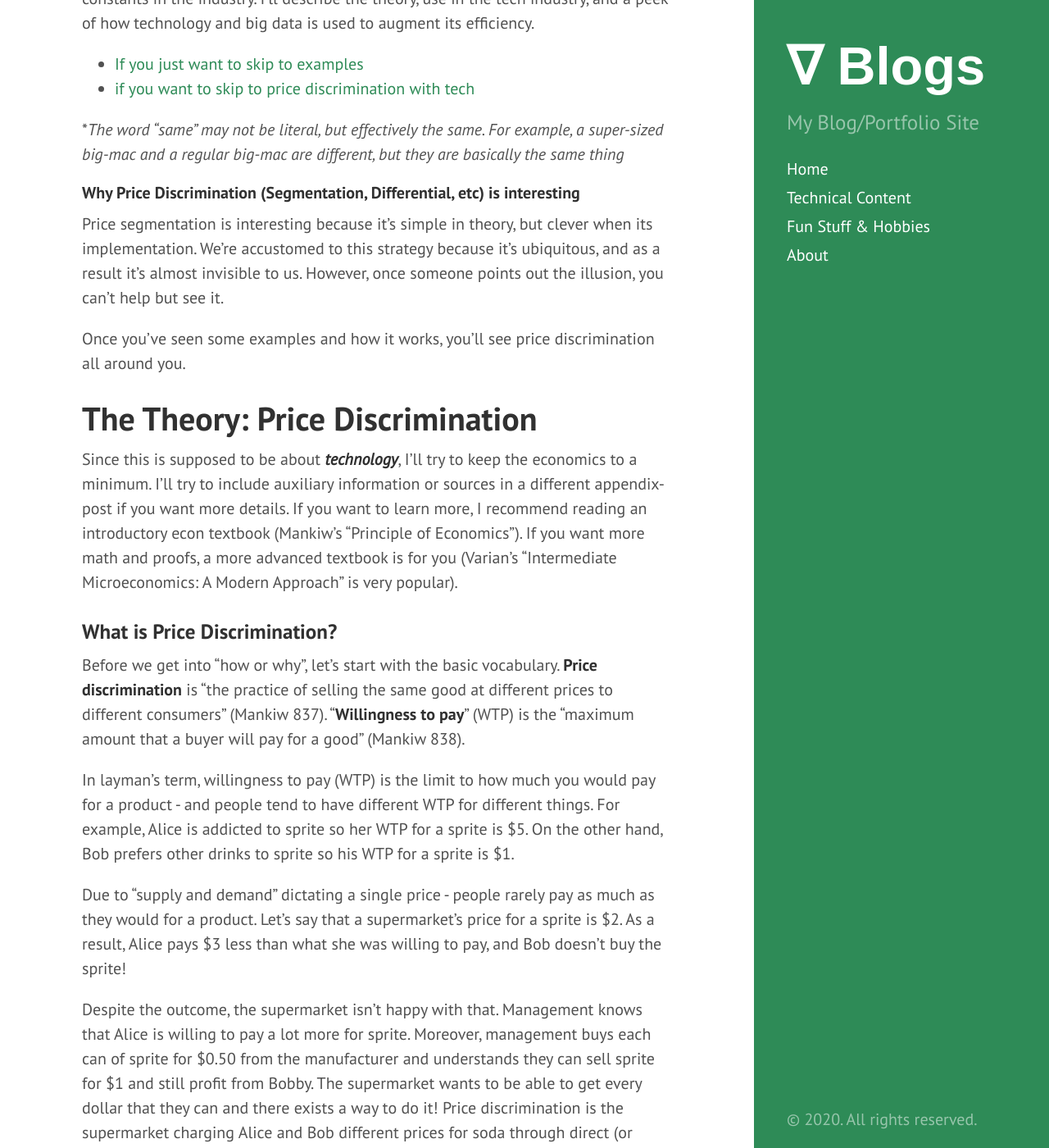
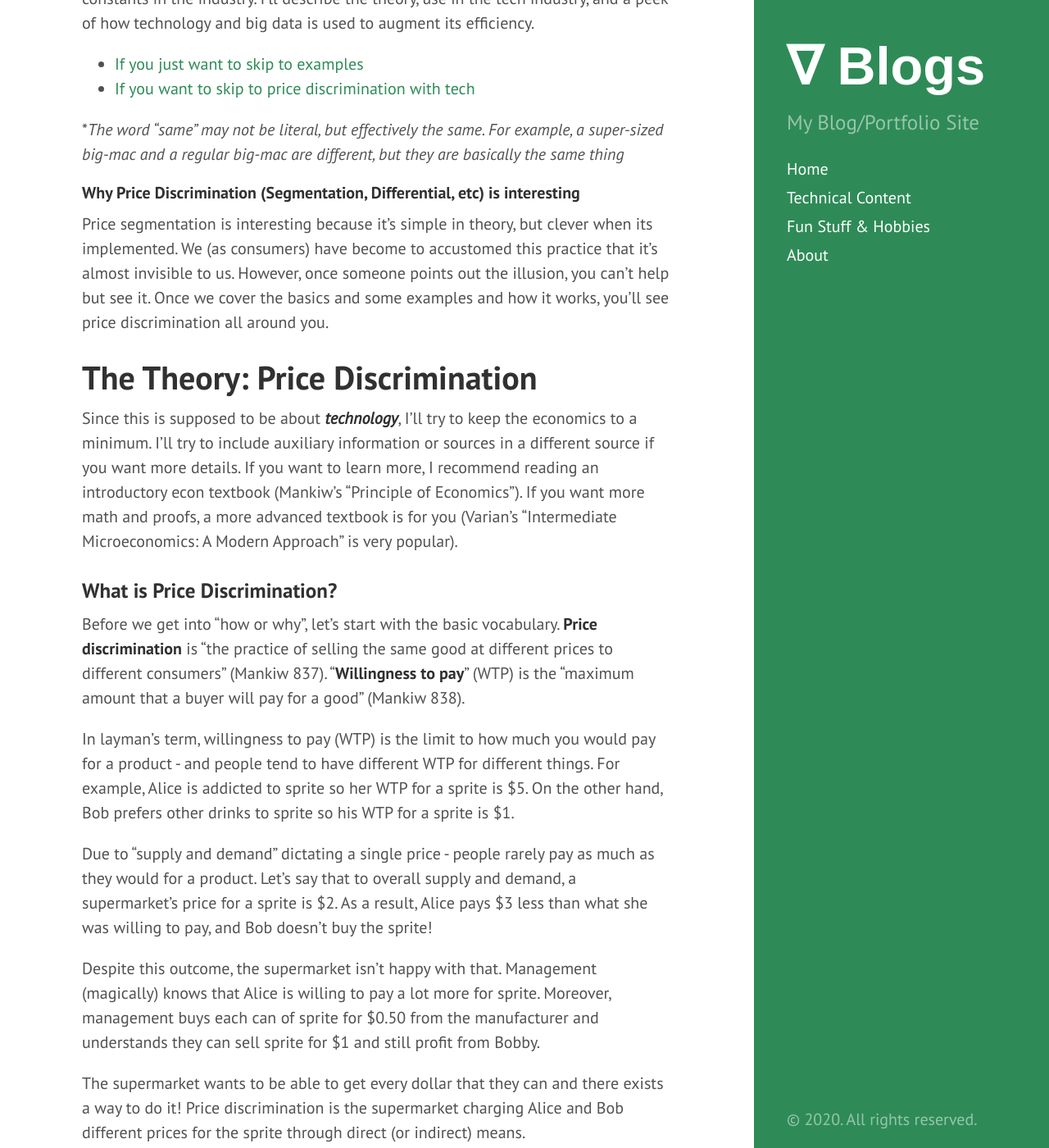
Before and after one commit to tedkim97/tedkim97.github.io, a Jekyll site: the page built from _posts/2019-03-02-price_disc_seg.md, in a window 1280 px wide and 1400 px high, scrolled down 504 px. Shown: the whole window at 82% size. Built offline with Jekyll 4.4.1, drawn with Linux system fonts in a browser that asks for light colours; formulas are drawn with MathJax 3; some of the changed text lies outside the part shown.

Commit message:
updates to the blog

```diff
--- a/_posts/2019-03-02-price_disc_seg.md
+++ b/_posts/2019-03-02-price_disc_seg.md
@@ -16,42 +16,42 @@ funstuff: true
 # Introduction
 This writeup is about **price discrimination** - the practice of selling the same* product at prices unique to a customer or group (Professionals seem to label it **price segmentation** or **differential pricing**). The innovation of technology makes the economics of it seem unimportant or invisible, but I think it's worth learning some constants in the industry. I'll describe the theory, use in the tech industry, and a peek of how technology and big data is used to augment its efficiency.
 - <a href="#examples-of-price-discrimination-in-tech">If you just want to skip to examples</a>
-- <a href="#examples-of-price-discrimination-with-tech  ">if you want to skip to price discrimination with tech</a>
+- <a href="#examples-of-price-discrimination-with-tech">If you want to skip to price discrimination with tech</a>
 
 \**The word "same" may not be literal, but effectively the same. For example, a super-sized big-mac and a regular big-mac are different, but they are basically the same thing*
 
 ##### Why Price Discrimination (Segmentation, Differential, etc) is interesting
-Price segmentation is interesting because it's simple in theory, but clever when its implementation. We're accustomed to this strategy because it's ubiquitous, and as a result it's almost invisible to us. However, once someone points out the illusion, you can't help but see it.
-
-Once you've seen some examples and how it works, you'll see price discrimination all around you.
+Price segmentation is interesting because it's simple in theory, but clever when its implemented. We (as consumers) have become to accustomed this practice that it's almost invisible to us. However, once someone points out the illusion, you can't help but see it. Once we cover the basics and some examples and how it works, you'll see price discrimination all around you.
 
 # The Theory: Price Discrimination
-Since this is supposed to be about ***technology***, I'll try to keep the economics to a minimum. I'll try to include auxiliary information or sources in a different appendix-post if you want more details. If you want to learn more, I recommend reading an introductory econ textbook (Mankiw's "Principle of Economics"). If you want more math and proofs, a more advanced textbook is for you (Varian's "Intermediate Microeconomics: A Modern Approach" is very popular).
+Since this is supposed to be about ***technology***, I'll try to keep the economics to a minimum. I'll try to include auxiliary information or sources in a different source if you want more details. If you want to learn more, I recommend reading an introductory econ textbook (Mankiw's "Principle of Economics"). If you want more math and proofs, a more advanced textbook is for you (Varian's "Intermediate Microeconomics: A Modern Approach" is very popular).
 
 ### What is Price Discrimination?
 Before we get into "how or why", let's start with the basic vocabulary. **Price discrimination** is "the practice of selling the same good at different prices to different consumers" (Mankiw 837). "**Willingness to pay**" (WTP) is the "maximum amount that a buyer will pay for a good" (Mankiw 838).
 
 In layman's term, willingness to pay (WTP) is the limit to how much you would pay for a product - and people tend to have different WTP for different things. For example, Alice is addicted to sprite so her WTP for a sprite is \\$5. On the other hand, Bob prefers other drinks to sprite so his WTP for a sprite is \\$1.
 
-Due to "supply and demand" dictating a single price - people rarely pay as much as they would for a product. Let's say that a supermarket's price for a sprite is \\$2. As a result, Alice pays \\$3 less than what she was willing to pay, and Bob doesn't buy the sprite!
+Due to "supply and demand" dictating a single price - people rarely pay as much as they would for a product. Let's say that to overall supply and demand, a supermarket's price for a sprite is \\$2. As a result, Alice pays \\$3 less than what she was willing to pay, and Bob doesn't buy the sprite!
 
-Despite the outcome, the supermarket isn't happy with that. Management knows that Alice is willing to pay a lot more for sprite. Moreover, management buys each can of sprite for \\$0.50 from the manufacturer and understands they can sell sprite for \\$1 and still profit from Bobby. The supermarket wants to be able to get every dollar that they can and there exists a way to do it! Price discrimination is the supermarket charging Alice and Bob different prices for soda through direct (or indirect) means.
+Despite this outcome, the supermarket isn't happy with that. Management (magically) knows that Alice is willing to pay a lot more for sprite. Moreover, management buys each can of sprite for \\$0.50 from the manufacturer and understands they can sell sprite for \\$1 and still profit from Bobby.
+
+The supermarket wants to be able to get every dollar that they can and there exists a way to do it! Price discrimination is the supermarket charging Alice and Bob different prices for the sprite through direct (or indirect) means.
 
 In fact, there are classifications for price discrimination that describe to what "degree" that they can identify buyer's and their WTP. These levels of price discrimination are categorized as "first", "second", and "third" degree price discrimination. If you've read "Information Rules: A Strategic Guide to the Network Economy" the authors refer to these as "personalized pricing", "versioning", and "group pricing".
 
 **1) First Degree** (also known as perfect price discrimination):
 A company can identify each customer and charge the consumer's WTP. This is almost impossible and largely considered impossible... for now.
 
-> In our example with Alice & Bob, perfect price discrimination is when the supermarket charges \\$5 to Alice, \\$1 to Bob, and the willing-to-pay for any other customer. At market price, the supermarket would have net profit of \\$1.50. Under perfect price discrimination, they're able to make \\$5 in profit (5-0.5 + 1-0.5).
+> In our example with Alice & Bob, perfect price discrimination is when the supermarket charges \\$5 to Alice, \\$1 to Bob, and the willing-to-pay for any other customer. At market price, the supermarket would have net profit of \\$1.50. Under perfect price discrimination, they're able to make \\$5 in profit (5-0.5 + 1-0.5) = \\$5.
 
 **2) Second Degree** -
 The traditional description of 2nd degree price discrimination involves quantity or quality - giving "bulk-buy" discounts to consumers or having first-class vs economy class airline tickets. Textbooks normally give an example of "bulk-buy" discounts as an example of price discrimination, where the price per good varies with the quantity you buy (i.e buying more is cheaper). Note that the consumer **chooses** which product to pick, and that a high WTP customer may opt to purchase in bulk or the "value-brand".
 
-In tech, we'll focus on the variations in quality (as this is a very popular choice). Shapiro and Varian describe second degree price discrimination as "offering a product line that lets users choose the version of the product that is appropriate for them."
+In tech, we'll focus on the variations in quality (as this is a very popular technique). Shapiro and Varian describe second degree price discrimination as "offering a product line that lets users choose the version of the product that is appropriate for them."
 
-> **Quantity example:** The supermarket offers individual cans of sprite for \\$4, but offers 24-packs of sprite for \\$24 (\\%1 per can). The net profit from Alice and Bob would be \\$15 (3.50 + 24 x 0.5)
+> **Quantity example:** The supermarket offers individual cans of sprite for \\$4, but offers 24-packs of sprite for \\$24 (\\$1 per can). The net profit from Alice and Bob would be \\$15 (3.50 + 24 x 0.5).
 
-> **Quality Example:** The supermarket offers "Sprite-Premium" that comes in a glass bottle for \\$4.50, but offers a "Sprite-value" that comes in a paper cup for \\$0.75.
+> **Quality Example:** The supermarket offers "Sprite-Premium" that comes in a glass bottle for \\$4.50, but offers a "Sprite-value" that comes in a paper cup for \\$0.75. The net profit would be \\$4.25.
 
 **3) Third Degree**
 A company will set different prices for groupings of their customers (such as senior discounts, student discounts, kids-eat free, grocery-members, etc).
```
